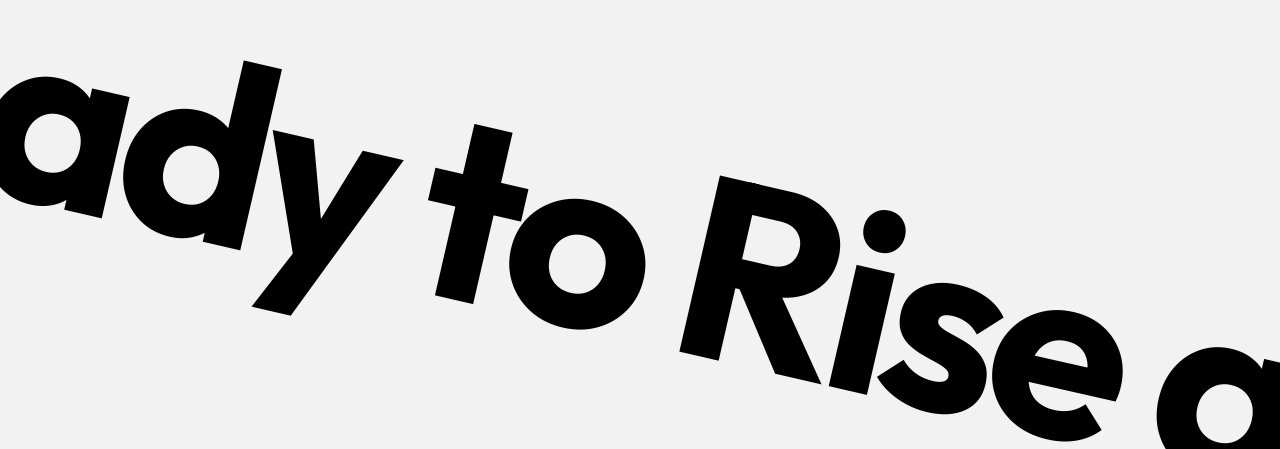
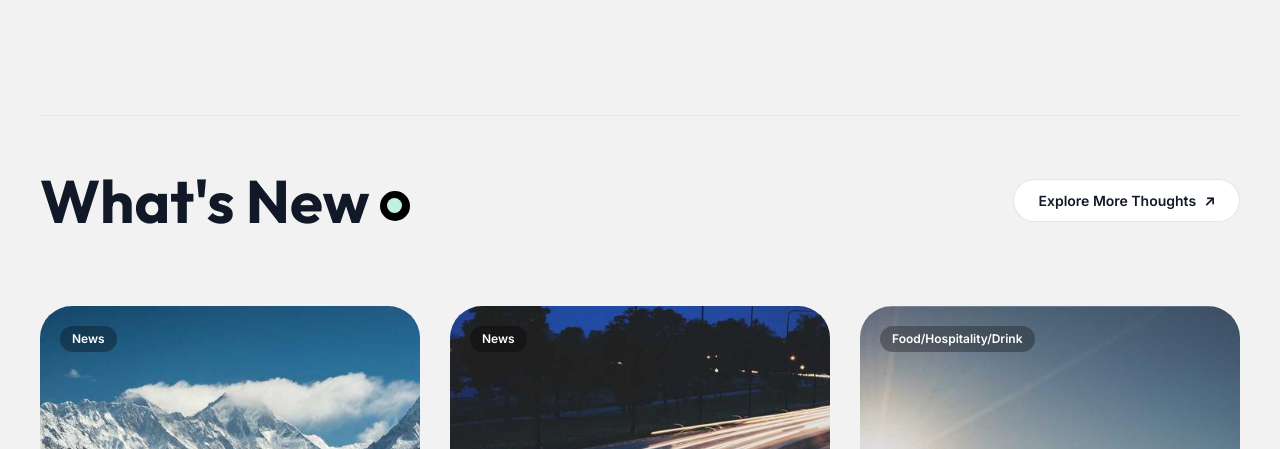
Before and after one commit to shuvo794/riseatseven, a Next.js app: page / in a window 1280 px wide. Shown: the part 11551-12000 px from the top of the page. Built offline with nearby package versions, Linux system fonts and the light colour scheme.

Commit message:
feat: implement Blog and Footer components and integrate them into the homepage

```diff
--- a/app/page.tsx
+++ b/app/page.tsx
@@ -6,13 +6,13 @@ import FeaturedWork from "@/components/FeaturedWork";
 import OurServices from "@/components/OurServices";
 import TextSlider from "@/components/TextSlider";
 import Legacy from "@/components/Legacy";
+import Blog from "@/components/Blog";
 import ReadyToRise from "@/components/ReadyToRise";
 import Footer from "@/components/Footer";
 import Awards from "@/components/Awards";
 import Expertise from "@/components/Expertise";
 import Testimonials from "@/components/Testimonials";
 import Blog from "@/components/Blog";
-import Footer from "@/components/Footer";
 
 export default function Home() {
   return (
@@ -24,6 +24,7 @@ export default function Home() {
       <OurServices />
       <TextSlider />
       <Legacy />
+      <Blog />
       <ReadyToRise />
       <Footer />
       {/* <Awards />
--- a/components/Blog.tsx
+++ b/components/Blog.tsx
@@ -3,83 +3,162 @@ import React from "react";
 import { motion } from "framer-motion";
 import Image from "next/image";
 
-const posts = [
+const blogPosts = [
   {
-    category: "Insight",
-    title: "How to capitalise on AI search before your competitors do",
-    image: "https://images.unsplash.com/photo-1677442136019-21780ecad995?auto=format&fit=crop&q=80&w=800",
-    date: "May 2025",
+    id: 1,
+    title: "Ryan McNamara Is Now Rise at Seven's Global Operations Director",
+    image: "/images/1.jpg",
+    author: "Carrie Rose",
+    time: "2 mins",
+    category: "News"
   },
   {
-    category: "Case Study",
-    title: "How we helped Dojo achieve 200% organic growth in 6 months",
-    image: "https://images.unsplash.com/photo-1556742049-0cfed4f6a45d?auto=format&fit=crop&q=80&w=800",
-    date: "Apr 2025",
+    id: 2,
+    title: "Rise at Seven Appointed by Coneys to Drive Demand and Retail Growth for them in the Chocolate Confectionery Category",
+    image: "/images/2.jpg",
+    author: "Fay Sadik",
+    time: "2 mins",
+    category: "News"
   },
   {
-    category: "Trend Report",
-    title: "The 2025 State of Search: What's changing and what you should do",
-    image: "https://images.unsplash.com/photo-1499750310107-5fef28a66643?auto=format&fit=crop&q=80&w=800",
-    date: "Mar 2025",
-  },
+    id: 3,
+    title: "Rise at Seven Appointed by Langtins to drive demand and retail growth for Noomz",
+    image: "/images/3.jpg",
+    author: "Carrie Rose",
+    time: "2 mins",
+    category: "Food/Hospitality/Drink",
+    hasFloatingBtn: true,
+    floatingBtnText: "Freeze Dried Sweets"
+  }
 ];
 
 export default function Blog() {
   return (
-    <section id="blog" className="bg-[#f2f2f2] text-black py-24 px-6 md:px-12">
-      <div className="max-w-[1400px] mx-auto">
-        <div className="flex items-end justify-between mb-16">
-          <motion.h2
-            initial={{ opacity: 0, y: 30 }}
-            whileInView={{ opacity: 1, y: 0 }}
-            viewport={{ once: true }}
-            className="text-5xl md:text-7xl font-black text-black tracking-[-0.04em] leading-none"
-            style={{ fontFamily: "var(--font-display)" }}
-          >
+    <section style={{ backgroundColor: "#f2f2f2", padding: "100px 40px" }}>
+      <div style={{
+        display: "flex",
+        justifyContent: "space-between",
+        alignItems: "center",
+        marginBottom: "60px",
+        borderTop: "1px solid rgba(0,0,0,0.05)",
+        paddingTop: "40px"
+      }}>
+        <div style={{ display: "flex", alignItems: "center", gap: "10px" }}>
+          <h2 style={{ fontSize: "60px", fontWeight: "700", margin: 0, fontFamily: "var(--font-display)" }}>
             What&apos;s New
-          </motion.h2>
-          <button className="hidden md:flex items-center gap-2 text-sm font-bold text-black border border-black/20 rounded-full px-6 py-2.5 hover:bg-black hover:text-white transition-all">
-            View all <span>→</span>
+          </h2>
+          <div style={{
+            width: "30px",
+            height: "30px",
+            borderRadius: "50%",
+            backgroundColor: "#000",
+            display: "flex",
+            alignItems: "center",
+            justifyContent: "center",
+            marginTop: "10px"
+          }}>
+             <div style={{ width: "15px", height: "15px", borderRadius: "50%", backgroundColor: "#c1f1e0" }}></div>
+          </div>
+        </div>
+        <button style={{
+          backgroundColor: "#fff",
+          border: "1px solid rgba(0,0,0,0.1)",
+          borderRadius: "100px",
+          padding: "10px 24px",
+          fontSize: "14px",
+          fontWeight: "600",
+          cursor: "pointer",
+          display: "flex",
+          alignItems: "center",
+          gap: "8px"
+        }}>
+          Explore More Thoughts <span>↗</span>
         </button>
       </div>
 
-        <div className="grid grid-cols-1 md:grid-cols-3 gap-8">
-          {posts.map((post, i) => (
+      <div style={{
+        display: "grid",
+        gridTemplateColumns: "repeat(3, 1fr)",
+        gap: "30px"
+      }}>
+        {blogPosts.map((post) => (
           <motion.div
-              key={i}
-              initial={{ opacity: 0, y: 30 }}
-              whileInView={{ opacity: 1, y: 0 }}
-              viewport={{ once: true }}
-              transition={{ delay: i * 0.1 }}
-              className="group cursor-pointer"
+            key={post.id}
+            whileHover={{ y: -10 }}
+            style={{ cursor: "pointer" }}
           >
-              <div className="relative aspect-[4/3] rounded-2xl overflow-hidden mb-5">
+            <div style={{
+              width: "100%",
+              aspectRatio: "4/5",
+              borderRadius: "32px",
+              overflow: "hidden",
+              position: "relative",
+              marginBottom: "24px"
+            }}>
               <Image
                 src={post.image}
                 alt={post.title}
                 fill
-                  sizes="(max-width: 768px) 100vw, 33vw"
-                  className="object-cover group-hover:scale-105 transition-transform duration-500"
+                style={{ objectFit: "cover" }}
               />
-                <div className="absolute top-4 left-4">
-                  <span className="bg-black text-white text-xs font-bold px-3 py-1.5 rounded-full">
+
+              {/* Category Badge */}
+              <div style={{
+                position: "absolute",
+                top: "20px",
+                left: "20px",
+                backgroundColor: "rgba(0,0,0,0.3)",
+                backdropFilter: "blur(10px)",
+                color: "#fff",
+                padding: "4px 12px",
+                borderRadius: "100px",
+                fontSize: "12px",
+                fontWeight: "600"
+              }}>
                 {post.category}
-                  </span>
               </div>
+
+              {/* Floating Button for 3rd card */}
+              {post.hasFloatingBtn && (
+                <div style={{
+                  position: "absolute",
+                  top: "50%",
+                  left: "50%",
+                  transform: "translate(-50%, -50%)",
+                  backgroundColor: "#fff",
+                  padding: "10px 20px",
+                  borderRadius: "100px",
+                  display: "flex",
+                  alignItems: "center",
+                  gap: "8px",
+                  boxShadow: "0 10px 30px rgba(0,0,0,0.1)",
+                  fontSize: "14px",
+                  fontWeight: "700"
+                }}>
+                  <span style={{ fontSize: "16px" }}>🔍</span> {post.floatingBtnText} <span style={{ opacity: 0.5 }}>↗</span>
                 </div>
-              <p className="text-xs text-black/40 font-bold uppercase tracking-widest mb-2">
-                {post.date}
-              </p>
-              <h3
-                className="text-xl md:text-2xl font-black text-black tracking-[-0.03em] leading-tight group-hover:text-[#333] transition-colors"
-                style={{ fontFamily: "var(--font-display)" }}
-              >
+              )}
+            </div>
+
+            <div style={{ display: "flex", alignItems: "center", gap: "8px", marginBottom: "12px", opacity: 0.6, fontSize: "13px" }}>
+              <div style={{ width: "20px", height: "20px", borderRadius: "50%", backgroundColor: "#ccc" }}></div>
+              <span>{post.author}</span>
+              <span>•</span>
+              <span>{post.time}</span>
+            </div>
+
+            <h3 style={{
+              fontSize: "20px",
+              fontWeight: "700",
+              lineHeight: "1.3",
+              letterSpacing: "-0.01em",
+              margin: 0
+            }}>
               {post.title}
             </h3>
           </motion.div>
         ))}
       </div>
-      </div>
     </section>
   );
 }
```
Also changed, not shown: components/Footer.tsx (+97 -57 lines). Lines whose indentation alone changed are shown as unchanged.
